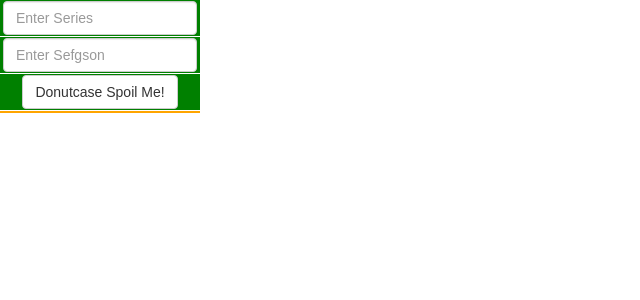
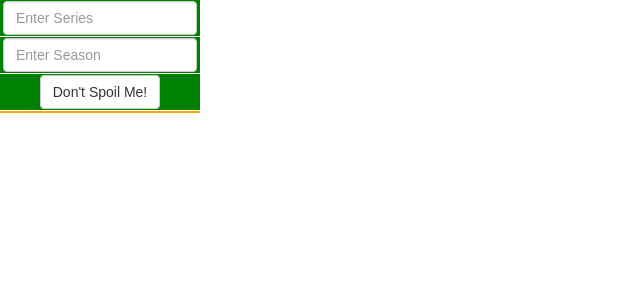
Before and after one commit to ritugala/NoMoreSpoilers, a Flask app: page / in a window 1280 px wide. Shown: the top 300 px of the page, without its empty margins (0-640 px from the left). Run offline with Flask 2, Linux system fonts and the light colour scheme; some libraries are stand-ins or nearby versions.

Commit message:
Add files via upload

```diff
--- a/Main/templates/popup.html
+++ b/Main/templates/popup.html
@@ -17,10 +17,10 @@
         <input type="text" id='Series' class="form-control" autocomplete="on" placeholder="Enter Series">
       </div>
       <div>
-        <input type='text' id='Season' class="form-control" autocomplete="on" min = "0" placeholder='Enter Sefgson'>
+        <input type='text' id='Season' class="form-control" autocomplete="on" min = "0" placeholder='Enter Season'>
       </div>
       <div>
-        <button type="submit" id = 'Sub' class="btn btn-default">Donutcase Spoil Me!</button>
+        <button type="submit" id = 'Sub' class="btn btn-default">Don't Spoil Me!</button>
       </div>
     </form>
   <div id="output"></div>
```
